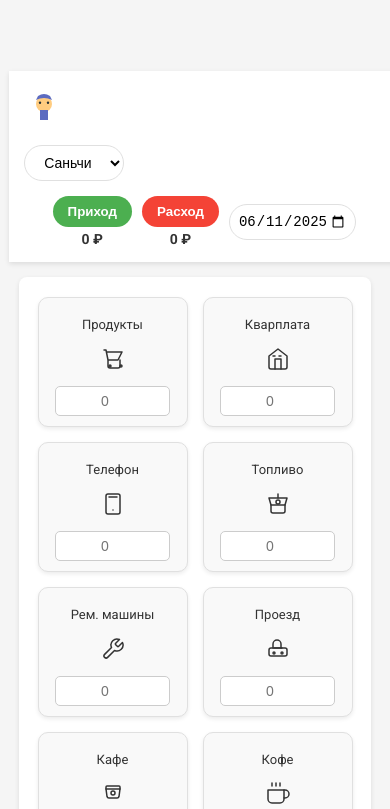
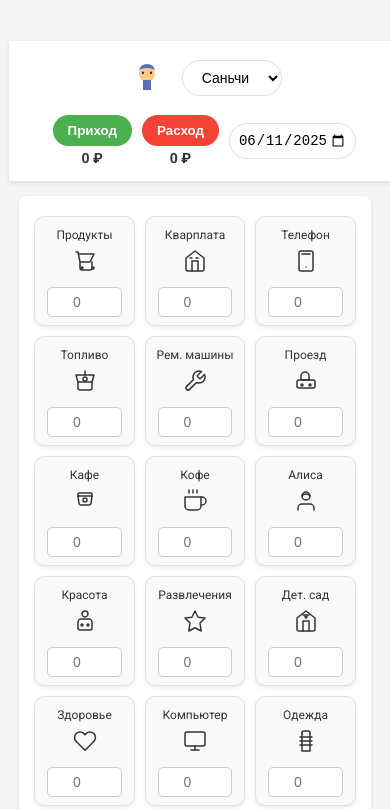
Before and after one commit to Barakuda1313/buhgalteria-app, a website: page index.html in a window 390 px wide. Shown: the part 119-928 px from the top of the page. Drawn offline with Linux system fonts and the light colour scheme; no server answers.

Commit message:
Refactor: Внедрить адаптивный дизайн и относительные единицы 2

```diff
--- a/styles.css
+++ b/styles.css
@@ -307,25 +307,47 @@ body {
 /* --- АДАПТИВНОСТЬ (MEDIA QUERIES) --- */
 @media (max-width: 768px) {
     body {
-        font-size: 1.5rem; /* Слегка уменьшим базовый шрифт на мобильных */
+        font-size: 1.5rem;
     }
 
     .header {
-        flex-direction: column; /* Ставим элементы хедера друг под друга */
-        align-items: stretch; /* Растягиваем по ширине */
+        /* --- ИЗМЕНЕНО --- */
+        /* Мы больше не выстраиваем все в колонку, а позволяем переноситься. */
+        /* flex-direction: column; <-- УБРАЛИ ЭТО ПРАВИЛО */
+        justify-content: center; /* Центрируем группы элементов */
         top: 0;
         border-radius: 0;
         width: 100vw;
-        margin-left: -1rem; /* Компенсируем padding у body */
+        margin-left: -1rem;
     }
 
     .wrapper {
-        padding-top: 18rem; /* Добавляем отступ сверху, чтобы контент не уезжал под липкий хедер */
+        /* --- ИЗМЕНЕНО --- */
+        /* Значительно уменьшаем отступ, так как хедер стал ниже */
+        padding-top: 15rem;
     }
 
     .BuySell {
         justify-content: center;
     }
+
+    /* --- ИЗМЕНЕНО --- */
+    /* Уменьшаем сами карточки категорий, чтобы больше помещалось в ряд */
+    .categories {
+        gap: 1rem; /* Уменьшаем расстояние между карточками */
+    }
+    .catItems {
+        flex-basis: 9rem; /* Уменьшаем базовую ширину */
+        min-height: 11rem; /* Слегка уменьшаем высоту */
+        padding: 0.8rem;
+    }
+    .catIcon {
+        font-size: 2.4rem; /* Уменьшаем иконку */
+    }
+    .catItems p {
+        font-size: 1.2rem; /* Уменьшаем текст */
+    }
+
 
     .footer {
         flex-direction: column;
@@ -336,13 +358,13 @@ body {
         text-align: center;
     }
 
-    /* Адаптивная таблица */
+    /* Адаптивная таблица (без изменений) */
     #historyTable thead {
-        display: none; /* Скрываем заголовки таблицы */
+        display: none;
     }
 
     #historyTable, #historyTable tbody, #historyTable tr, #historyTable td {
-        display: block; /* Делаем строки и ячейки блочными элементами */
+        display: block;
         width: 100%;
     }
 
@@ -355,19 +377,19 @@ body {
 
     #historyTable td {
         border: none;
-        padding-left: 50%; /* Оставляем место для "заголовка" */
+        padding-left: 50%;
         position: relative;
-        text-align: right; /* Выравниваем текст справа */
+        text-align: right;
     }
 
     #historyTable td::before {
-        content: attr(data-label); /* Используем data-атрибут как заголовок */
+        content: attr(data-label);
         position: absolute;
         left: 1rem;
         width: 45%;
         padding-right: 1rem;
         font-weight: bold;
-        text-align: left; /* Выравниваем "заголовок" слева */
+        text-align: left;
     }
 
     #historyTable td.actions {
```
